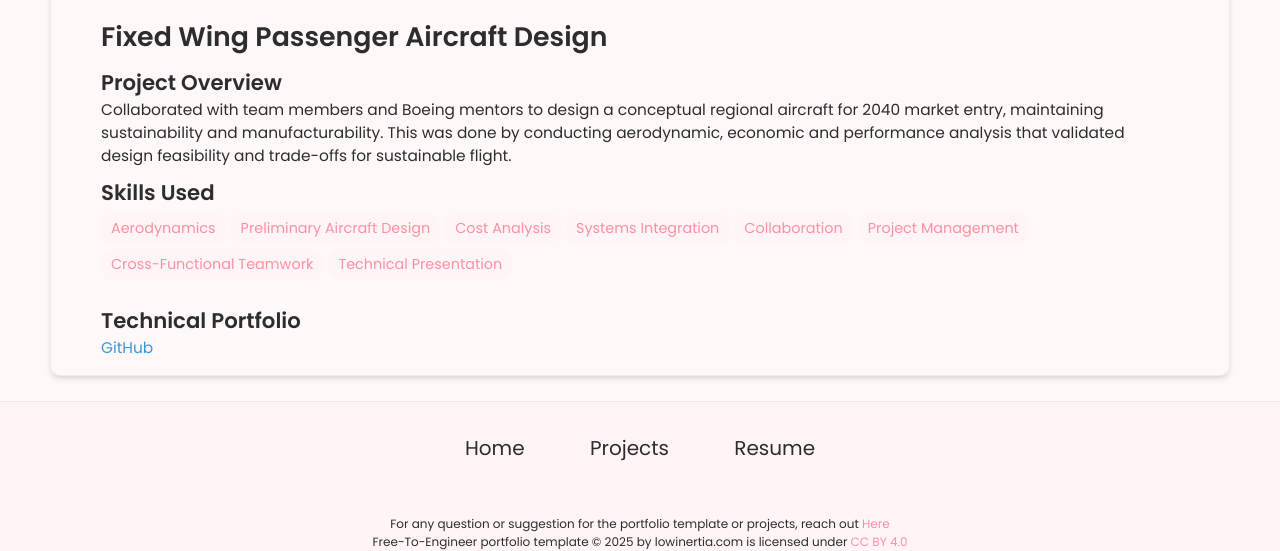
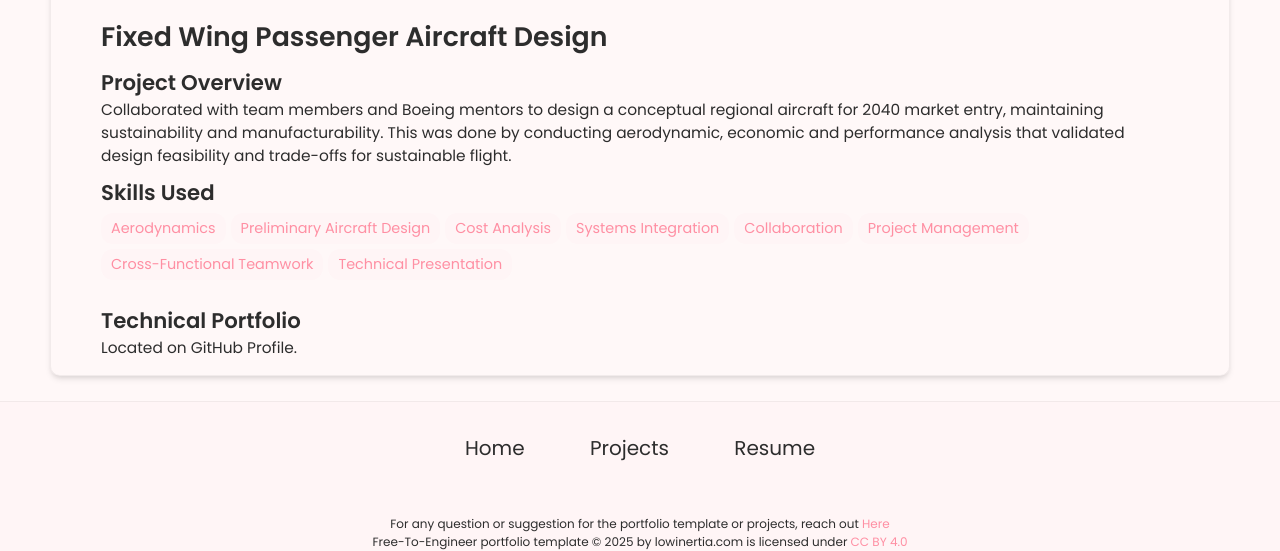
Before and after one commit to oirroyo/oirroyo.github.io, a Jekyll site: the page built from _projects/Fixed-Wing-Pass/index.md, in a window 1280 px wide. Shown: the part 490-1041 px from the top of the page. Built offline with Jekyll 4.4.1, drawn with Linux system fonts in a browser that asks for light colours.

Commit message:
Update index.md

```diff
--- a/_projects/Fixed-Wing-Pass/index.md
+++ b/_projects/Fixed-Wing-Pass/index.md
@@ -14,4 +14,4 @@ skills:
 main-image: /Picture1.png
 ---
 ## Technical Portfolio
-[GitHub](github.com/oirroyo/PAD)
+Located on GitHub Profile.
```
